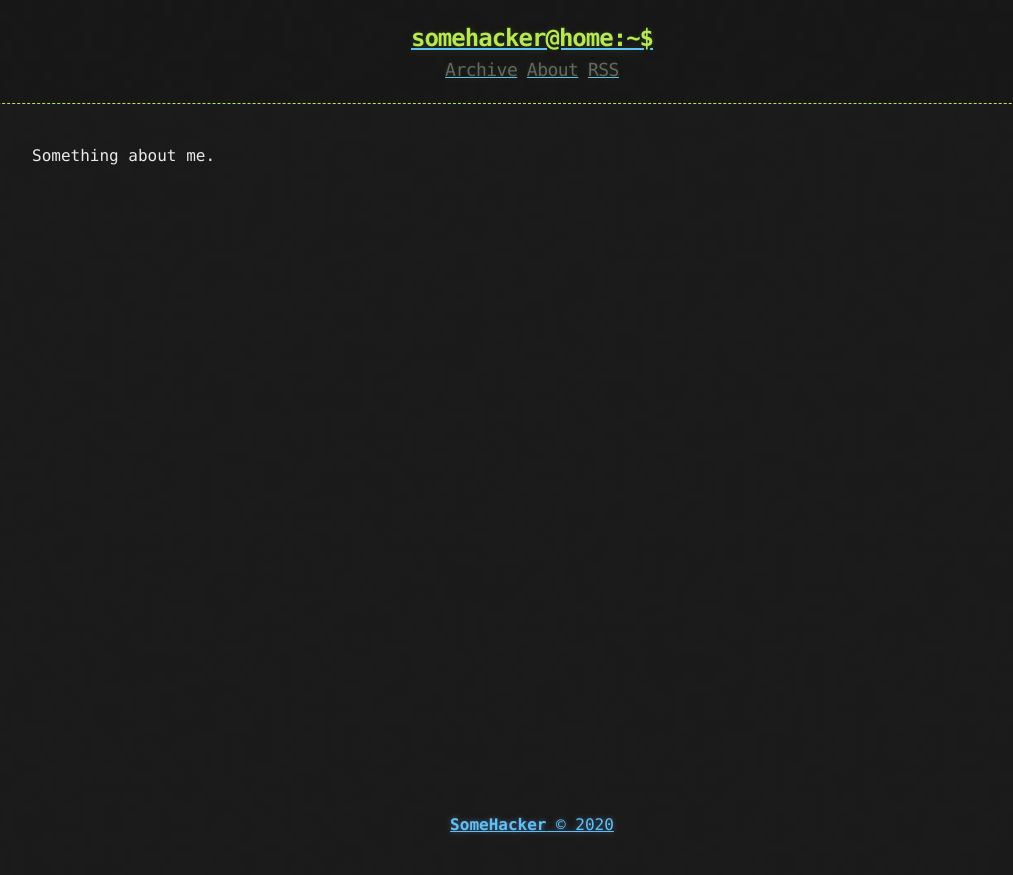
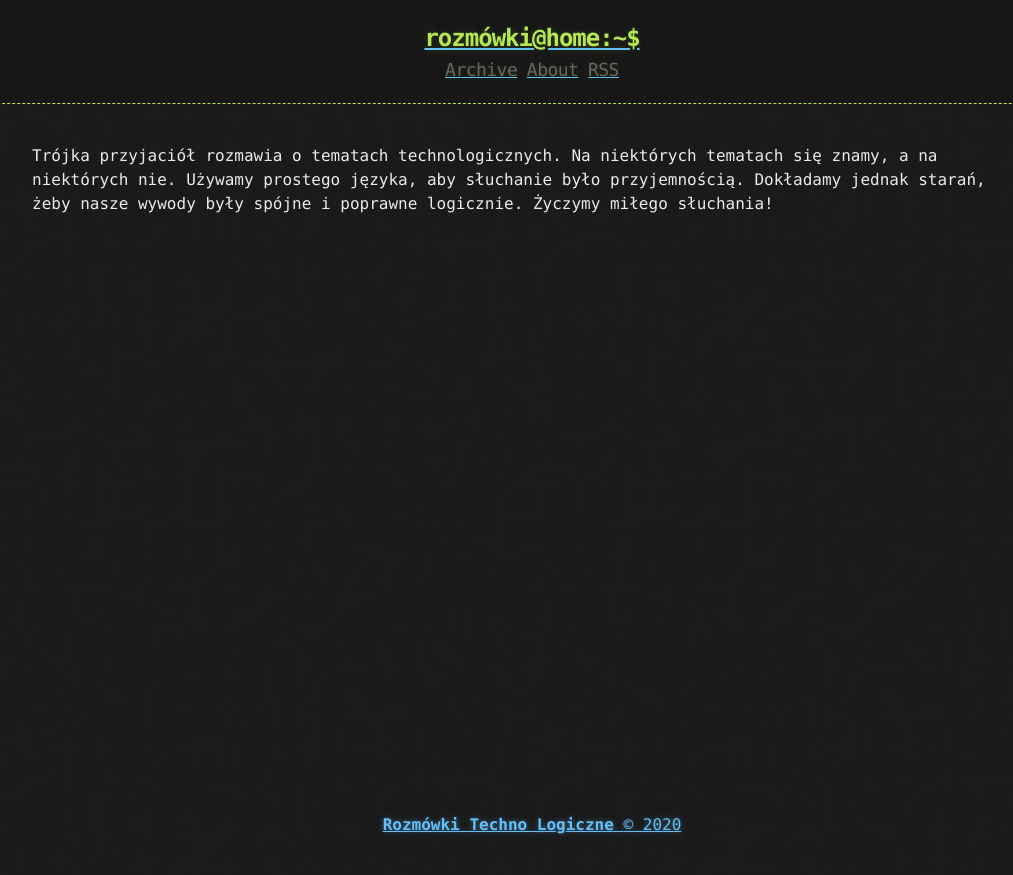
Before and after one commit to QuantumDamage/rozmowki-techno-logiczne, a Jekyll site: the page built from about.md, in a window 1280 px wide. Shown: the top 875 px of the page, without its empty margins (108-1121 px from the left). Built offline with Jekyll 4.4.1, drawn with Linux system fonts in a browser that asks for light colours.

Commit message:
aktualizacja

```diff
--- a/_config.yml
+++ b/_config.yml
@@ -1,9 +1,9 @@
-title: Hacker-Blog
-description: "A Jekyll Blog Theme For Hackers"
+title: Rozmówki Techno Logiczne
+description: "Luźny podcast o poważnych technologiach"
 author:
-  name: "SomeHacker"
-  email: "someone@somewebsite.somedomain"
-  url: "https://ashishchaudhary.in/hacker-blog"
+  name: "Damian"
+  email: "damian@jakbadacdane.pl"
+  url: "https://jakbadacdane.pl"
 
 baseurl: /
 
@@ -28,5 +28,5 @@ plugins:
   - jekyll-sitemap
 
 # Custom variables
-owner : "SomeHacker"
+owner : "Rozmówki Techno Logiczne"
 year : "2020"
--- a/about.md
+++ b/about.md
@@ -1,6 +1,6 @@
 ---
 layout: page
-title: About
+title: O podcaście
 ---
 
-Something about me.
+Trójka przyjaciół rozmawia o tematach technologicznych. Na niektórych tematach się znamy, a na niektórych nie. Używamy prostego języka, aby słuchanie było przyjemnością. Dokładamy jednak starań, żeby nasze wywody były spójne i poprawne logicznie. Życzymy miłego słuchania!
```
